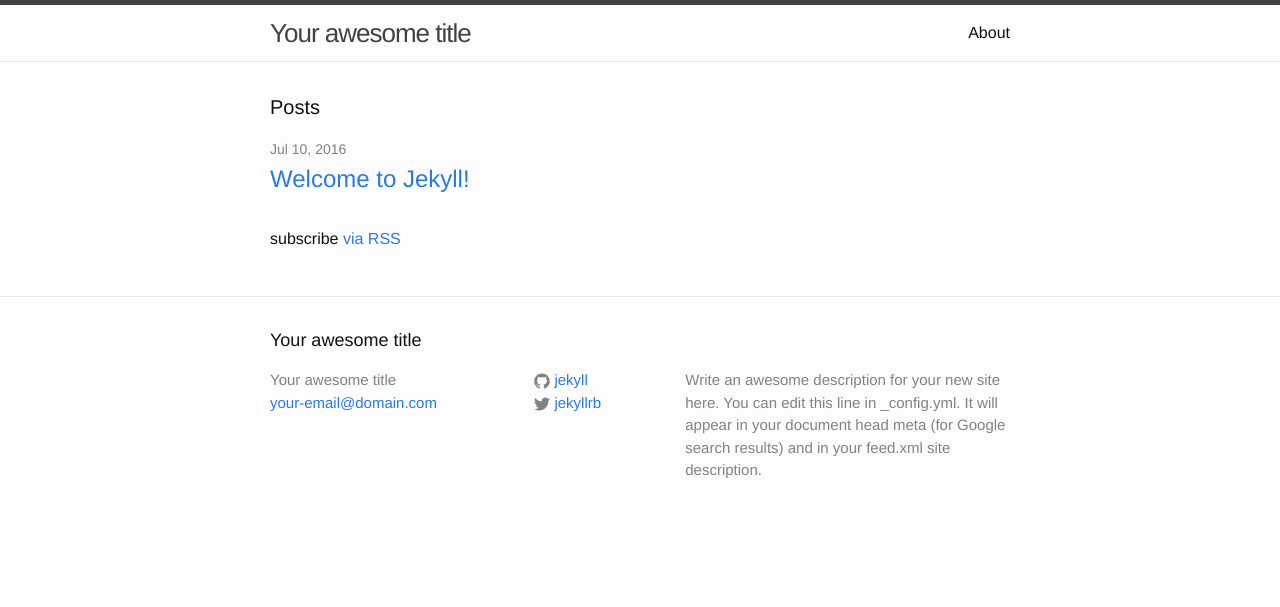
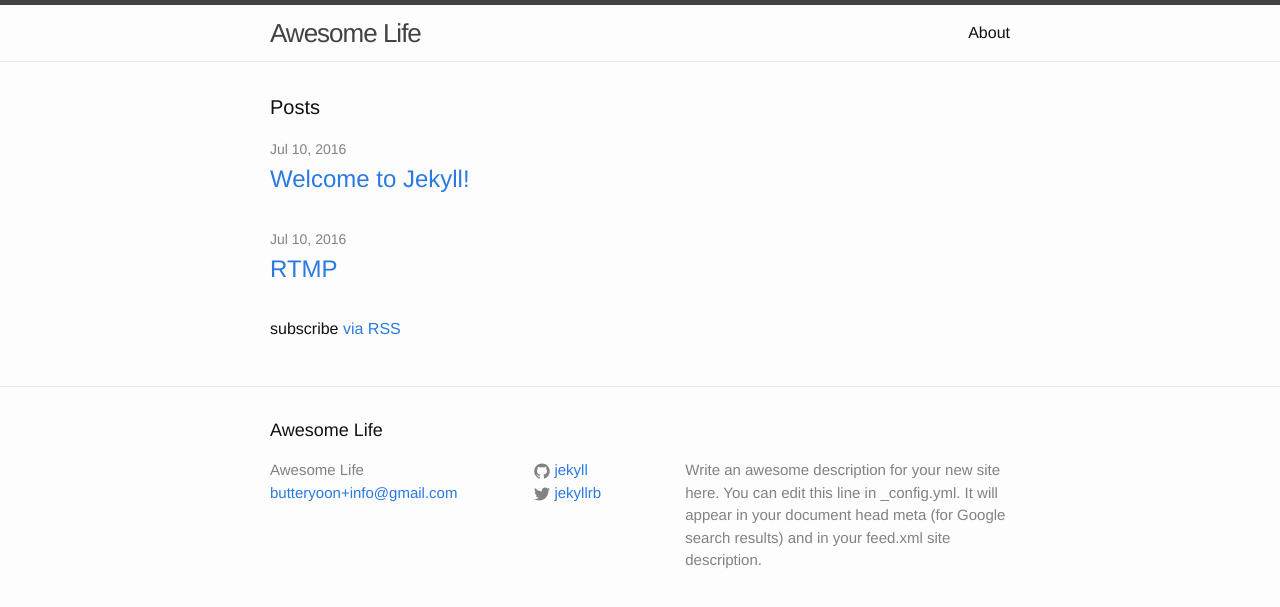
Before and after one commit to butteryoon/butteryoon.github.io, a Jekyll site: the page built from index.html, in a window 1280 px wide. Shown: the top 607 px of the page. Built offline with Jekyll 4.4.1, drawn with Linux system fonts in a browser that asks for light colours.

Commit message:
Add RTMP Information

```diff
--- a/_config.yml
+++ b/_config.yml
@@ -6,8 +6,8 @@
 # 'jekyll serve'. If you change this file, please restart the server process.
 
 # Site settings
-title: Your awesome title
-email: your-email@domain.com
+title: Awesome Life
+email: butteryoon+info@gmail.com
 description: > # this means to ignore newlines until "baseurl:"
   Write an awesome description for your new site here. You can edit this
   line in _config.yml. It will appear in your document head meta (for
```
Also changed, not shown: _posts/2016-07-10-RTMP.markdown (added, +43 -0 lines).
